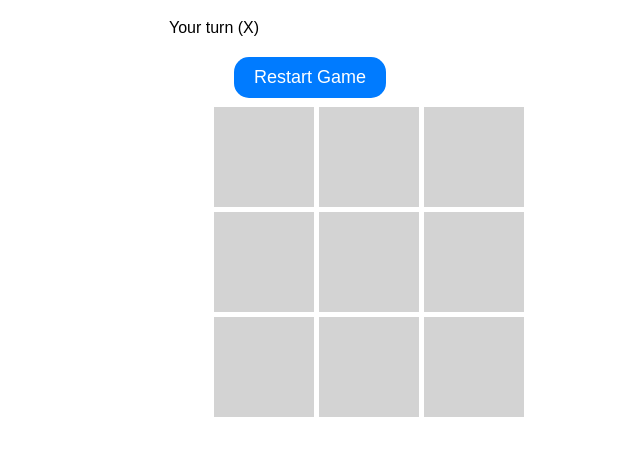
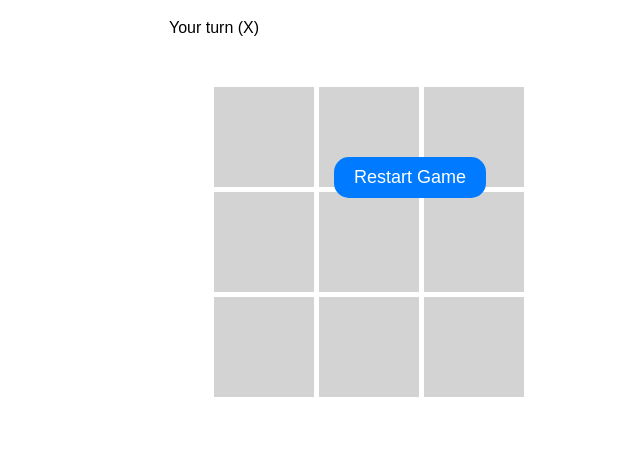
Before and after one commit to AdithyaSujeshMenon/Tic-Tac-Toe-Unbeatable, a plain HTML site: page index.html in a window 1280 px wide. Shown: the part 98-554 px from the top of the page, without its empty margins (426-1066 px from the left). Drawn offline with Linux system fonts and the light colour scheme.

Commit message:
Update index.html

```diff
--- a/index.html
+++ b/index.html
@@ -33,7 +33,7 @@
       display: inline-grid;
       grid-template-columns: repeat(3, 100px);
       grid-gap: 5px;
-      margin-top: 70px;
+      margin-top: 50px;
     }
 
     .cell {
@@ -49,7 +49,7 @@
 
     .restart-button {
       position: fixed;
-      margin: 20px;
+      margin: 120px;
       padding: 10px 20px;
       font-size: 18px;
       background-color: #007bff;
```
